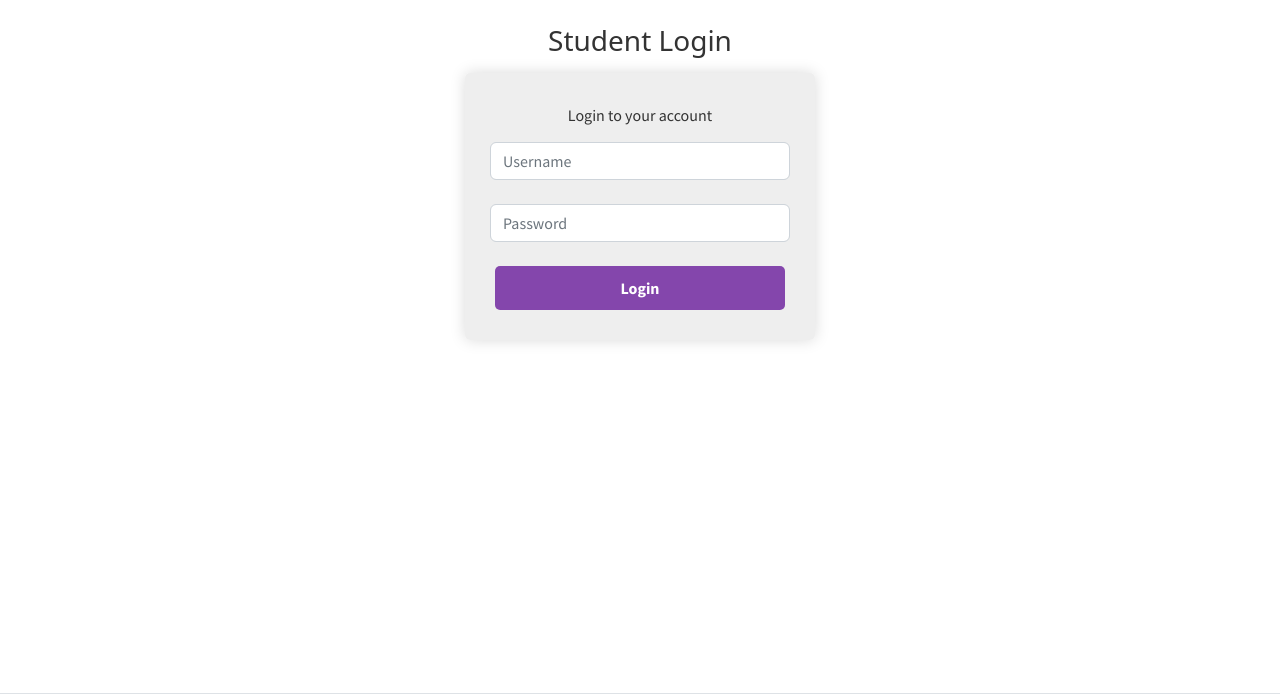
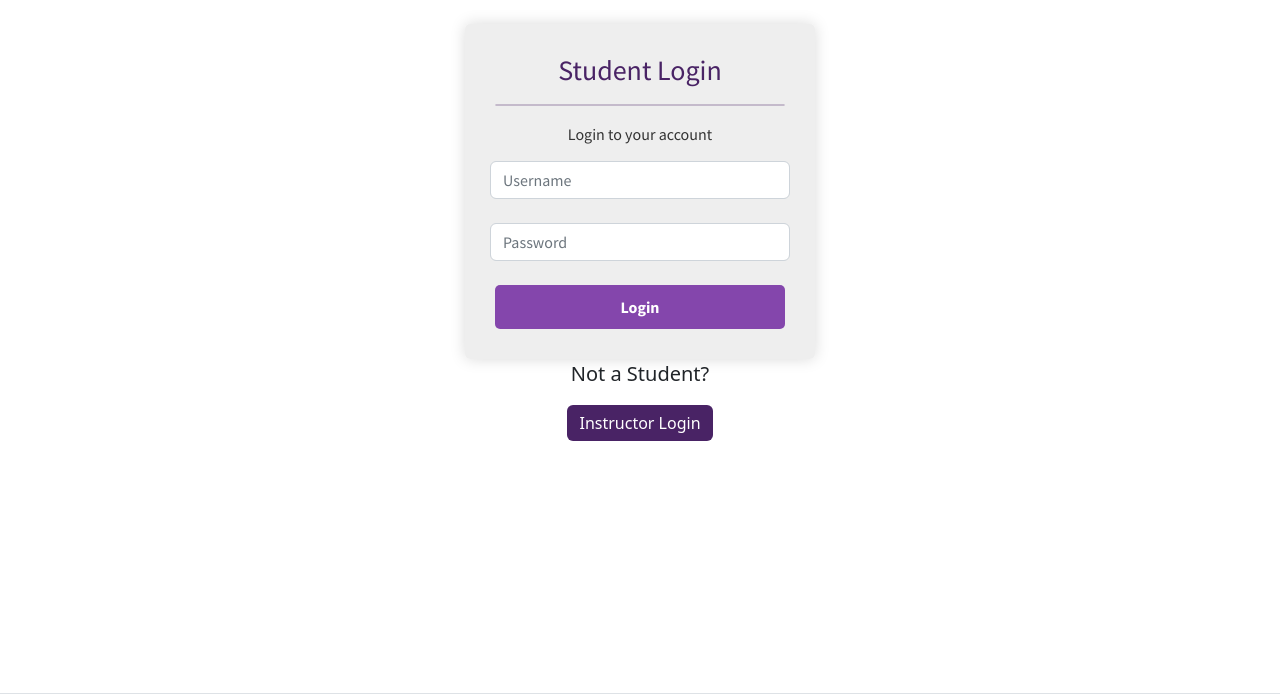
Before and after one commit to bradleypeterson/Server_Manager, a Django app: page /studentLogin in a window 1280 px wide. Shown: the part 106-800 px from the top of the page. Run offline with Django 4.2, Linux system fonts and the light colour scheme.

Commit message:
Student and professor pages can direct to each other.

```diff
--- a/Server_Manager/group/templates/group/studentLogin.html
+++ b/Server_Manager/group/templates/group/studentLogin.html
@@ -3,11 +3,12 @@
 <body>
 <br>
 <div class="container text-center">
-    <h3 class="login-form__header">Student Login</h3>
 </div>
 <form class="login-form" action="studentLogin" method="POST">
     {% csrf_token %}
-            <div class="login-form__content">
+            <div class="login-form__content text-center">
+                <h3 class="course-header">Student Login</h3>
+                <hr class="card">
                 <div class="login-form__header">Login to your account</div>
                 <div class="row justify-content-center">
                     {{ form.username }}
@@ -20,6 +21,13 @@
                 <button class="login-form__button" type="submit">Login</button>
             </div>
 </form>
+<div class="text-center">
+<p class="lead">
+    Not a Student?
+    <br>
+    <a href="{% url 'login'  %}" class="btn btn-dark m-3">Instructor Login</a>
+</p>
+  </div>
 
     <footer class="border-top footer text-muted">
         <div class="container">
```
Also changed, not shown: Server_Manager/website/templates/website/login.html (+13 -5 lines).
